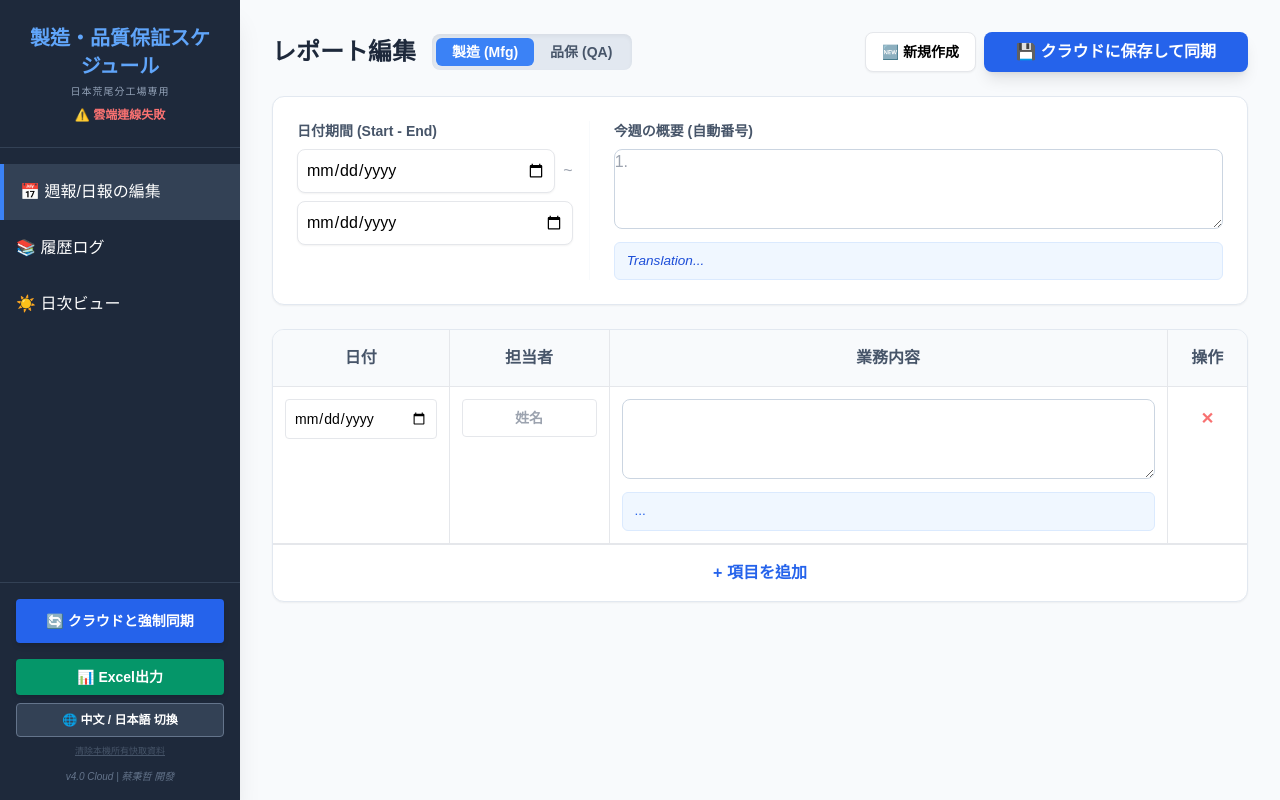
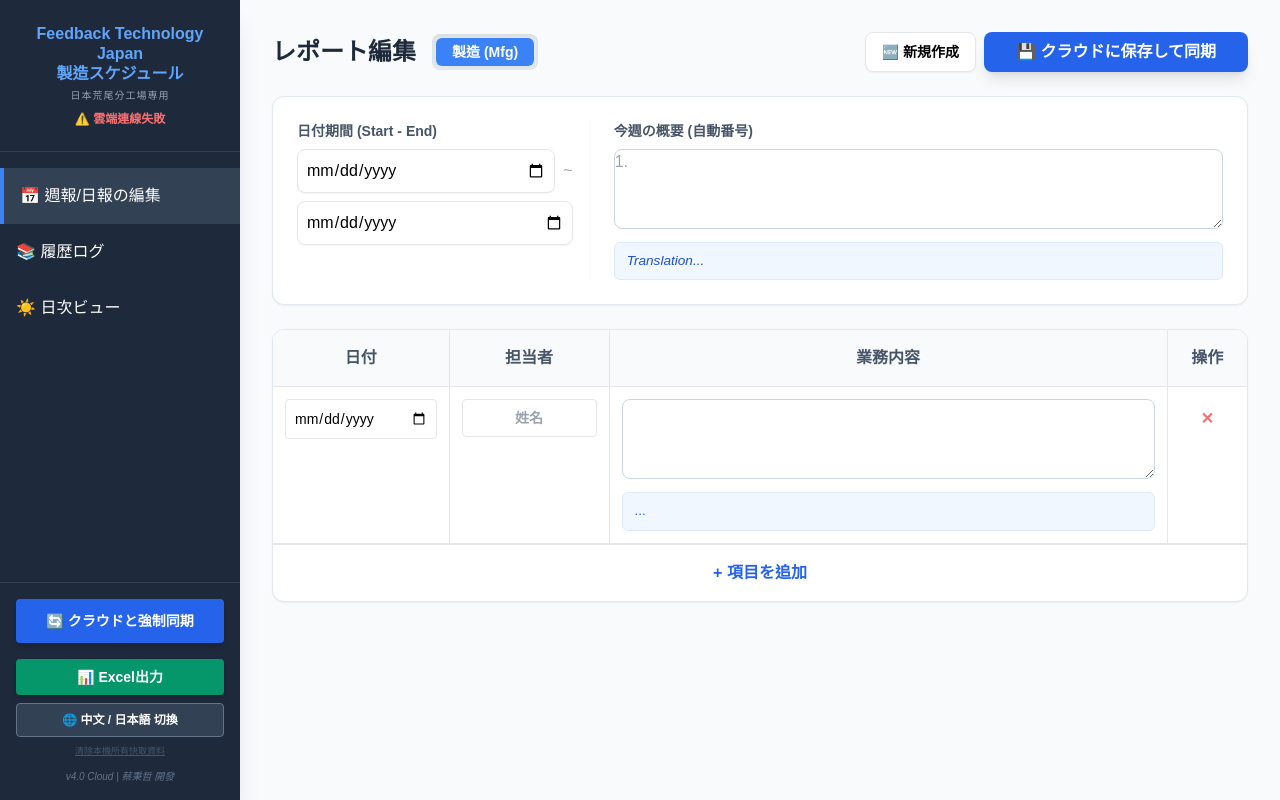
Before and after one commit to sunday00059-Tasi/FB-JP-workschedule, a plain HTML site: page index.html in a window 1280 px wide. Both pictures are taken after a click on the button "🌐 中文 / 日本語 切換". Drawn offline with nearby package versions, Linux system fonts and the light colour scheme; no server answers.

Commit message:
Add files via upload

```diff
--- a/index.html
+++ b/index.html
@@ -2,7 +2,7 @@
 <html lang="zh-TW">
 <head>
     <meta charset="UTF-8">
-    <title>製造與品保工作排程系統 v4.0</title>
+    <title>Feedback Technology Japan 製造工作排程系統 v4.0</title>
     <script src="https://cdn.tailwindcss.com"></script>
     <script src="https://cdn.jsdelivr.net/npm/xlsx-js-style@1.2.0/dist/xlsx.bundle.js"></script>
     <style>
@@ -19,7 +19,7 @@
 
     <nav class="sidebar flex flex-col shadow-xl">
         <div class="p-6 border-b border-slate-700 text-center">
-            <h2 id="ui-main-title" class="text-xl font-bold text-blue-400">製造與品保工作排程系統</h2>
+            <h2 id="ui-main-title" class="text-md font-bold text-blue-400 leading-tight">Feedback Technology Japan<br>製造工作排程系統</h2>
             <p id="ui-sub-title" class="text-[10px] text-slate-400 mt-1 uppercase tracking-widest text-center">Arao Factory Management</p>
             <div id="cloud-status" class="text-xs text-emerald-400 mt-2 font-bold h-4"></div>
         </div>
@@ -46,7 +46,7 @@
                     <h1 id="ui-edit-title" class="text-2xl font-bold text-slate-800">報表編輯</h1>
                     <div class="flex bg-slate-200 rounded-lg p-1 shadow-inner">
                         <button id="dept-mfg" onclick="changeDept('mfg')" class="px-4 py-1 rounded-md text-sm dept-active">製造 (Mfg)</button>
-                        <button id="dept-qa" onclick="changeDept('qa')" class="px-4 py-1 rounded-md text-sm text-slate-600 font-bold">品保 (QA)</button>
+                        <button id="dept-qa" onclick="changeDept('qa')" class="px-4 py-1 rounded-md text-sm text-slate-600 font-bold" style="display: none;">品保 (QA)</button>
                     </div>
                 </div>
                 <div class="flex gap-2">
@@ -108,8 +108,8 @@
         let currentDept = 'mfg', isChanged = false, currentLang = 'zh';
 
         const i18n = {
-            zh: { mainTitle: "製造與品保工作排程系統", subTitle: "日本荒尾分工廠專用", navEdit: "編輯週報/日報", navHistory: "歷史紀錄庫", navDaily: "每日工作透視", editTitle: "報表編輯", btnNew: "建立新週報", btnSave: "儲存並同步至雲端", btnExport: "匯出完整 Excel", btnForceSync: "強制更新雲端同步", lblDate: "日期區間 (Start - End)", lblSummary: "本週摘要 (Enter 自動編號)", thDate: "日期", thName: "人員", thTask: "排程內容", thAction: "操作", btnAdd: "新增排程項目", historyTitle: "歷史紀錄庫", dailyTitle: "每日工作透視", warn: "尚未儲存，確定要切換嗎？", saveOk: "雲端同步成功！最新資料已匯入本機。" },
-            ja: { mainTitle: "製造・品質保証スケジュール", subTitle: "日本荒尾分工場専用", navEdit: "週報/日報の編集", navHistory: "履歴ログ", navDaily: "日次ビュー", editTitle: "レポート編集", btnNew: "新規作成", btnSave: "クラウドに保存して同期", btnExport: "Excel出力", btnForceSync: "クラウドと強制同期", lblDate: "日付期間 (Start - End)", lblSummary: "今週の概要 (自動番号)", thDate: "日付", thName: "担当者", thTask: "業務内容", thAction: "操作", btnAdd: "項目を追加", historyTitle: "履歴ログ", dailyTitle: "日次ビュー", warn: "保存されていない変更があります。", saveOk: "クラウドと同期しました！" }
+            zh: { mainTitle: "Feedback Technology Japan<br>製造工作排程系統", subTitle: "日本荒尾分工廠專用", navEdit: "編輯週報/日報", navHistory: "歷史紀錄庫", navDaily: "每日工作透視", editTitle: "報表編輯", btnNew: "建立新週報", btnSave: "儲存並同步至雲端", btnExport: "匯出完整 Excel", btnForceSync: "強制更新雲端同步", lblDate: "日期區間 (Start - End)", lblSummary: "本週摘要 (Enter 自動編號)", thDate: "日期", thName: "人員", thTask: "排程內容", thAction: "操作", btnAdd: "新增排程項目", historyTitle: "歷史紀錄庫", dailyTitle: "每日工作透視", warn: "尚未儲存，確定要切換嗎？", saveOk: "雲端同步成功！最新資料已匯入本機。" },
+            ja: { mainTitle: "Feedback Technology Japan<br>製造スケジュール", subTitle: "日本荒尾分工場専用", navEdit: "週報/日報の編集", navHistory: "履歴ログ", navDaily: "日次ビュー", editTitle: "レポート編集", btnNew: "新規作成", btnSave: "クラウドに保存して同期", btnExport: "Excel出力", btnForceSync: "クラウドと強制同期", lblDate: "日付期間 (Start - End)", lblSummary: "今週の概要 (自動番号)", thDate: "日付", thName: "担当者", thTask: "業務内容", thAction: "操作", btnAdd: "項目を追加", historyTitle: "履歴ログ", dailyTitle: "日次ビュー", warn: "保存されていない変更があります。", saveOk: "クラウドと同期しました！" }
         };
 
         async function syncFromCloud(force = false) {
@@ -179,7 +179,7 @@
         function toggleLang() {
             currentLang = (currentLang === 'zh') ? 'ja' : 'zh';
             const L = i18n[currentLang];
-            document.getElementById('ui-main-title').innerText = L.mainTitle;
+            document.getElementById('ui-main-title').innerHTML = L.mainTitle;
             document.getElementById('ui-sub-title').innerText = L.subTitle;
             document.getElementById('ui-nav-edit').innerText = L.navEdit;
             document.getElementById('ui-nav-history').innerText = L.navHistory;
@@ -285,8 +285,8 @@
             const date = document.getElementById('dailyDate').value;
             const content = document.getElementById('dailyContent');
             if(!date) return; content.innerHTML = '';
-            ['mfg', 'qa'].forEach(dept => {
-                const name = dept === 'mfg' ? '製造部 (Manufacturing)' : '品保部 (QA)';
+            ['mfg'].forEach(dept => {
+                const name = dept === 'mfg' ? '製造 (Manufacturing)' : '品保 (QA)';
                 let html = `<div class="bg-white rounded-xl shadow p-6 border-t-8 ${dept==='mfg'?'border-blue-600':'border-purple-600'}">`;
                 html += `<h2 class="text-xl font-black text-slate-800 mb-4">${name}</h2>`;
                 let found = false;
@@ -296,7 +296,7 @@
                         found = true;
                         html += `<div class="mb-4 bg-slate-50 p-4 rounded border font-bold text-xs text-slate-400">來源期別: ${r.s} ~ ${r.e}</div>`;
                         todayItems.forEach(item => {
-                            html += `<div class="mb-6"><div class="font-bold text-blue-800 text-lg border-b pb-1">👤 ${item.name}</div><div class="text-slate-700 whitespace-pre-wrap mt-2 font-bold">${item.zh}</div><div class="mt-2 text-blue-500 italic text-sm p-2 bg-blue-50 rounded">${item.ja}</div></div>`;
+                            html += `<div class="mb-6"><div class="font-bold text-blue-800 text-lg border-b pb-1">👤 ${item.name}</div><div class="text-slate-700 whitespace-pre-wrap mt-2 font-bold">${item.zh}</div><div class="mt-2 text-blue-500 italic text-sm p-2 bg-blue-50 rounded whitespace-pre-wrap">${item.ja}</div></div>`;
                         });
                     }
                 });
```
